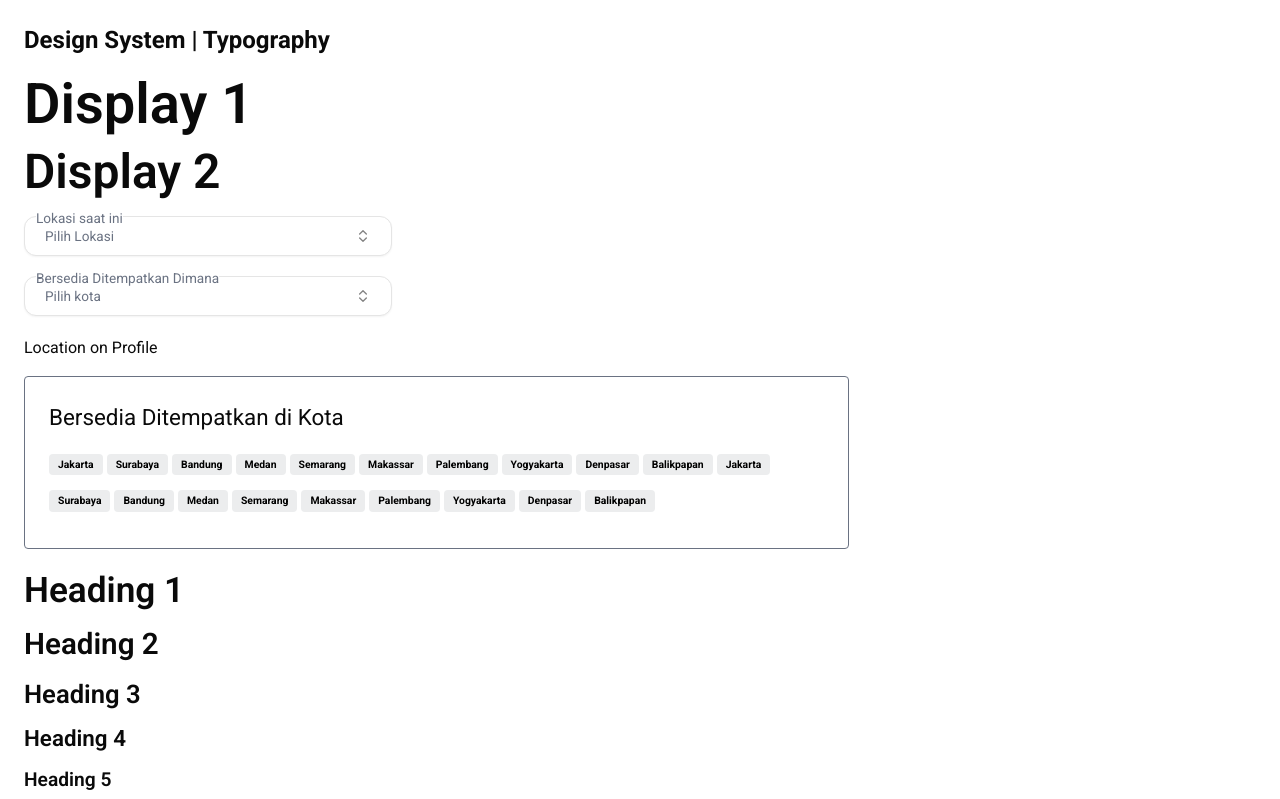
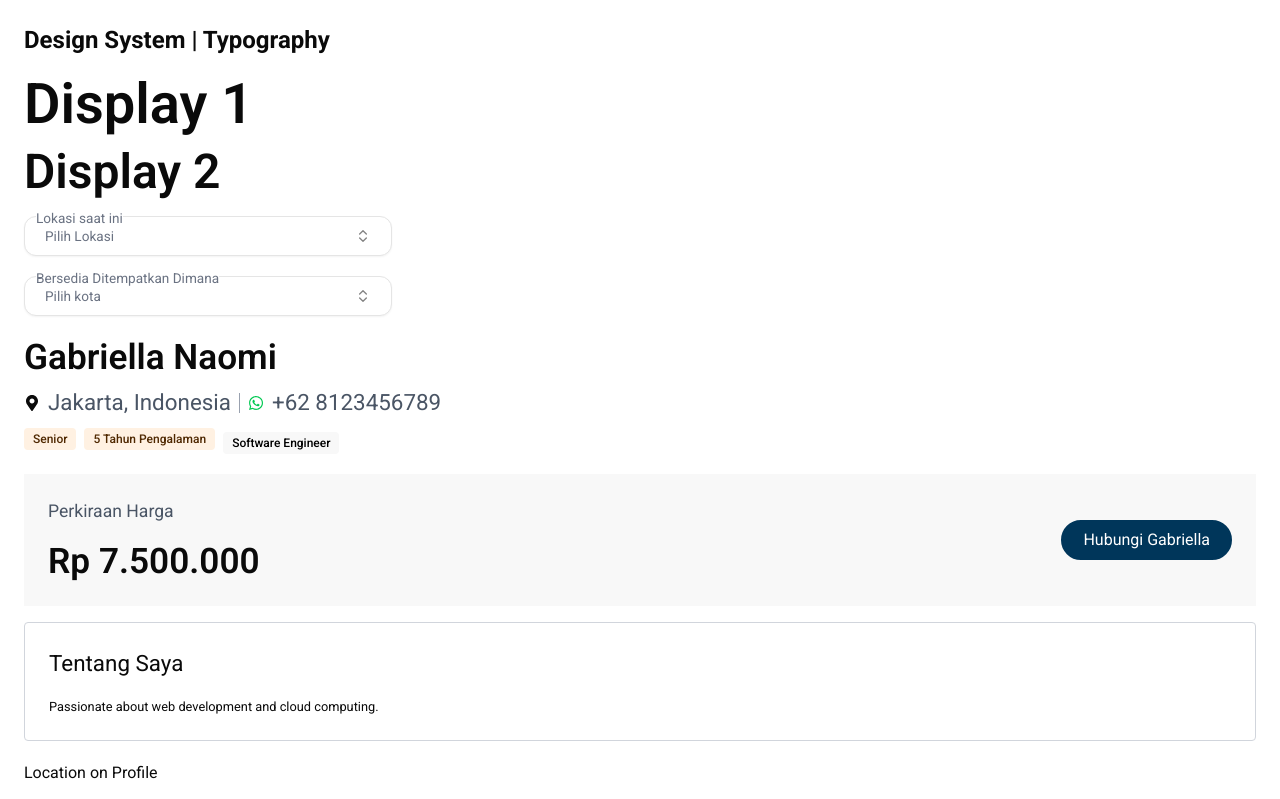
Before and after one commit to Rencanakan-id/rencanakan-talent_pool-frontend, a React (Vite) app: page /design in a window 1280 px wide. Shown: the top 799 px of the page. Built offline with nearby package versions, Linux system fonts and the light colour scheme.

Commit message:
[GREEN] implement talent profile

```diff
--- a/src/components/ui/badge.tsx
+++ b/src/components/ui/badge.tsx
@@ -9,6 +9,9 @@ const badgeVariants = cva(
   {
     variants: {
       variant: {
+        profileGray: 'bg-rencanakan-lightest-gray border-transparent text-black rounded-[4px]',
+        profileOrange:
+          'bg-rencanakan-premium-gold-100 border-transparent text-rencanakan-premium-gold-500 rounded-[4px]',
         profileLocation:
           'bg-rencanakan-light-gray border-transparent text-rencanakan-dark-gray rounded-[4px]',
         location:
--- /dev/null
+++ b/src/components/ui/profile.tsx
@@ -0,0 +1,85 @@
+import { FaMapMarkerAlt, FaWhatsapp } from 'react-icons/fa';
+import { Typography } from '../atoms/typography';
+import { Badge } from './badge';
+import { Button } from './button';
+
+export interface UserProfile {
+  id: string;
+  firstName: string;
+  lastName: string;
+  email: string;
+  phoneNumber: string;
+  address: string;
+  job: string;
+  photo: string;
+  aboutMe: string;
+  price: number;
+  nik: string;
+  npwp: string;
+  photoKtp: string;
+  photoNpwp: string;
+  photoIjazah: string;
+  experienceYears: number;
+  skkLevel: string;
+  currentLocation: string;
+  preferredLocations: string[];
+  skill: string;
+}
+interface UserProfileProps {
+  user: UserProfile;
+}
+
+const UserProfileCard: React.FC<UserProfileProps> = ({ user }) => {
+  return (
+    <div className="w-full space-y-4">
+      <div className="space-y-2">
+        <Typography variant="h1">
+          {user.firstName} {user.lastName}
+        </Typography>
+        <div className="flex items-center space-x-2">
+          <FaMapMarkerAlt />
+          <Typography variant="p1" className="text-gray-600">
+            {user.currentLocation}
+          </Typography>
+          <div className="h-5 border-l border-gray-400"></div>
+          <FaWhatsapp className="text-green-500" />
+          <Typography variant="p1" className="text-gray-600">
+            {user.phoneNumber}
+          </Typography>
+        </div>
+        <div className="flex flex-wrap items-center space-y-2 space-x-2">
+          <Badge variant={'profileOrange'}> {user.skkLevel}</Badge>
+          <Badge variant={'profileOrange'}> {user.experienceYears} Tahun Pengalaman</Badge>
+          <Badge variant={'profileGray'}> {user.job}</Badge>
+        </div>
+      </div>
+      <div className="bg-rencanakan-lightest-gray relative flex w-full flex-col justify-center p-6 sm:flex-row sm:items-center sm:justify-start space-y-2">
+        {/* Button di atas kalau layar kecil */}
+
+        <div className="sm:absolute sm:top-1/2 sm:right-6  w-full flex justify-center sm:justify-end sm:-translate-y-1/2">
+          <Button variant="primary" className="py-4">
+            Hubungi {user.firstName}
+          </Button>
+        </div>
+
+        {/* Text bagian harga */}
+        <div className="flex w-full items-center sm:items-start flex-col">
+          <Typography variant="p2" className="text-gray-600">
+            Perkiraan Harga
+          </Typography>
+          <Typography variant="h1" className="pt-4">
+            Rp {new Intl.NumberFormat("id-ID").format(user.price)}
+          </Typography>
+        </div>
+      </div>
+
+      <div className="w-full rounded-[4px] border border-gray-300 px-6 py-6">
+        <Typography variant="p1" className="pb-4">
+          Tentang Saya
+        </Typography>
+        <Typography variant="p5">{user.aboutMe}</Typography>
+      </div>
+    </div>
+  );
+};
+export default UserProfileCard;
--- a/src/modules/DesignSystemModule/index.tsx
+++ b/src/modules/DesignSystemModule/index.tsx
@@ -6,7 +6,30 @@ import { Combobox } from '@/components/ui/combobox';
 import { ComboboxCheckBox } from '@/components/ui/combobox-checkbox';
 import { locations } from '@/data/static';
 import Location from '@/components/ui/location';
+import UserProfileCard from '@/components/ui/profile';
 
+const dummyUser = {
+  id: '1',
+  firstName: 'Gabriella',
+  price: 7500000,
+  lastName: 'Naomi',
+  email: 'gabriella@example.com',
+  phoneNumber: '+62 8123456789',
+  address: 'Jl. Sudirman No. 1, Jakarta',
+  job: 'Software Engineer',
+  photo: 'https://via.placeholder.com/150',
+  aboutMe: 'Passionate about web development and cloud computing.',
+  nik: '1234567890123456',
+  npwp: '12.345.678.9-012.345',
+  photoKtp: 'https://via.placeholder.com/150',
+  photoNpwp: 'https://via.placeholder.com/150',
+  photoIjazah: 'https://via.placeholder.com/150',
+  experienceYears: 5,
+  skkLevel: 'Senior',
+  currentLocation: 'Jakarta, Indonesia',
+  preferredLocations: ['Bali', 'Surabaya', 'Bandung'],
+  skill: 'React, NestJS, Kubernetes',
+};
 export const DesignSystemModule = () => {
   return (
     <div className="flex flex-col gap-5 p-6">
@@ -24,6 +47,10 @@ export const DesignSystemModule = () => {
       <div className="w-full space-y-4">
         {/* <Combobox /> */}
         <ComboboxCheckBox />
+      </div>
+      <div className="w-full space-y-4">
+        {/* <Combobox /> */}
+        <UserProfileCard user={dummyUser} />
       </div>
       <div className="w-full space-y-4">
         <h1> Location on Profile</h1>
```
Also changed, not shown: 1 other file (tests, documents, lock files or other folders).
